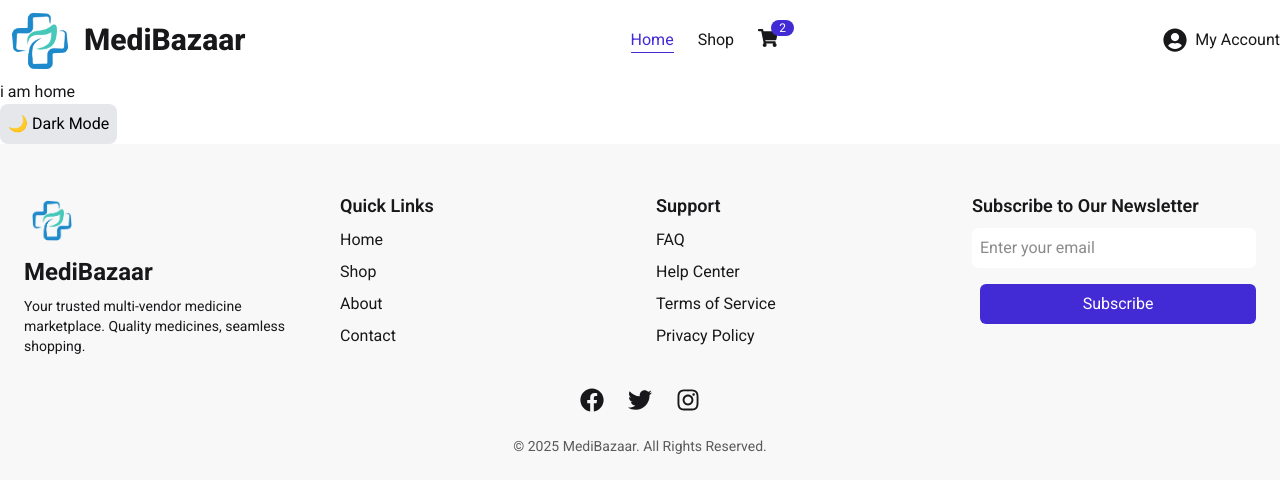
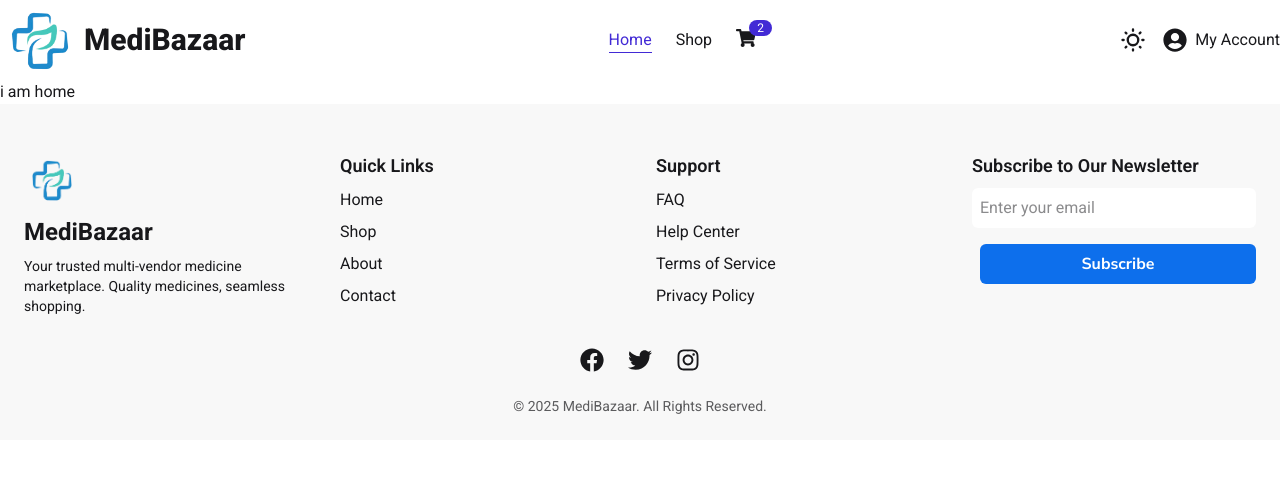
Before and after one commit to emonpappu17/mediBazaar-client-ass, a React (Vite) app: page / in a window 1280 px wide. Shown: the top 492 px of the page. Built offline with nearby package versions, Linux system fonts and the light colour scheme.

Commit message:
dark mode done

```diff
--- a/index.html
+++ b/index.html
@@ -21,14 +21,14 @@
 <body>
   <div id="root"></div>
   <script type="module" src="/src/main.jsx"></script>
-  <!-- public/index.html -->
+  <!-- For Dark Mode -->
   <script>
     try {
       const storedTheme = localStorage.getItem('theme');
       const systemDark = window.matchMedia('(prefers-color-scheme: dark)').matches;
       const initialTheme = storedTheme || (systemDark ? 'dark' : 'light');
       document.documentElement.setAttribute('data-theme', initialTheme);
-      document.documentElement.classList.toggle('dark', initialTheme === 'dark');
+      // document.documentElement.classList.toggle('dark', initialTheme === 'dark');
     } catch (e) { }
   </script>
 </body>
--- a/src/components/common/Button.jsx
+++ b/src/components/common/Button.jsx
@@ -1,11 +1,7 @@
 import PropTypes from "prop-types";
-const Button = ({ text = 'button' }) => {
+const Button = ({ text = 'button', className = '' }) => {
     return (
-        // <button className="p-4  rounded-3xl bg-[#0D6FEC] hover:bg-[#35C7DF]">
-        //     {text}
-        // </button>
-
-        <button className="md:px-4 text-white px-3 py-2 nunito-font text-[16px] font-bold rounded-3xl bg-[#0D6FEC] hover:bg-[#35C7DF] transition-all duration-500 cursor-pointer">
+        <button className={` nunito-font text-[16px] font-bold text-white bg-[#0D6FEC] hover:bg-[#35C7DF] transition-all duration-500 cursor-pointer ${className}`}>
             {text}
         </button>
     );
@@ -14,6 +10,7 @@ const Button = ({ text = 'button' }) => {
 // Define PropTypes for type safety
 Button.propTypes = {
     text: PropTypes.string.isRequired,
+    className: PropTypes.string,
 
 };
 
--- a/src/components/common/ThemeToggle.jsx
+++ b/src/components/common/ThemeToggle.jsx
@@ -1,20 +1,58 @@
 import { useEffect, useState } from "react";
 
 const ThemeToggle = () => {
-    const [theme, setTheme] = useState(localStorage.getItem("theme") || "light");
+    // const [theme, setTheme] = useState(localStorage.getItem("theme") || "light");
+    // useEffect(() => {
+    //     document.documentElement.setAttribute("data-theme", theme);
+    //     localStorage.setItem("theme", theme);
+    // }, [theme]);
+    const [theme, setTheme] = useState('light')
 
     useEffect(() => {
-        document.documentElement.setAttribute("data-theme", theme);
-        localStorage.setItem("theme", theme);
-    }, [theme]);
+        const savedTheme = localStorage.getItem("theme") || "light"
+        setTheme(savedTheme);
+        document.documentElement.setAttribute("data-theme", savedTheme)
+
+    }, [])
+
+    const toggleTheme = () => {
+        const newTheme = theme === 'light' ? 'dark' : 'light';
+        setTheme(newTheme);
+        document.documentElement.setAttribute("data-theme", newTheme);
+        localStorage.setItem("theme", newTheme);
+    }
 
     return (
-        <button
-            onClick={() => setTheme(theme === "light" ? "dark" : "light")}
-            className="p-2 bg-gray-200 dark:bg-gray-800 text-black dark:text-white rounded-lg transition"
-        >
-            {theme === "light" ? "🌙 Dark Mode" : "☀️ Light Mode"}
-        </button>
+        // <button
+        //     // onClick={() => setTheme(theme === "light" ? "dark" : "light")}
+        //     onClick={toggleTheme}
+        //     className="p-2 bg-gray-200 dark:bg-gray-800 text-black dark:text-white rounded-lg transition"
+        // >
+        //     {theme === "light" ? "🌙 Dark Mode" : "☀️ Light Mode"}
+        // </button>
+
+        <label className="swap swap-rotate hover:text-primary">
+            {/* this hidden checkbox controls the state */}
+            <input checked={theme === 'dark'}  onChange={toggleTheme} type="checkbox" className="theme-controller" value="synthwave" />
+
+            {/* sun icon */}
+            <svg
+                className="swap-off size-7 fill-current hover:text-primary"
+                xmlns="http://www.w3.org/2000/svg"
+                viewBox="0 0 24 24">
+                <path
+                    d="M5.64,17l-.71.71a1,1,0,0,0,0,1.41,1,1,0,0,0,1.41,0l.71-.71A1,1,0,0,0,5.64,17ZM5,12a1,1,0,0,0-1-1H3a1,1,0,0,0,0,2H4A1,1,0,0,0,5,12Zm7-7a1,1,0,0,0,1-1V3a1,1,0,0,0-2,0V4A1,1,0,0,0,12,5ZM5.64,7.05a1,1,0,0,0,.7.29,1,1,0,0,0,.71-.29,1,1,0,0,0,0-1.41l-.71-.71A1,1,0,0,0,4.93,6.34Zm12,.29a1,1,0,0,0,.7-.29l.71-.71a1,1,0,1,0-1.41-1.41L17,5.64a1,1,0,0,0,0,1.41A1,1,0,0,0,17.66,7.34ZM21,11H20a1,1,0,0,0,0,2h1a1,1,0,0,0,0-2Zm-9,8a1,1,0,0,0-1,1v1a1,1,0,0,0,2,0V20A1,1,0,0,0,12,19ZM18.36,17A1,1,0,0,0,17,18.36l.71.71a1,1,0,0,0,1.41,0,1,1,0,0,0,0-1.41ZM12,6.5A5.5,5.5,0,1,0,17.5,12,5.51,5.51,0,0,0,12,6.5Zm0,9A3.5,3.5,0,1,1,15.5,12,3.5,3.5,0,0,1,12,15.5Z" />
+            </svg>
+
+            {/* moon icon */}
+            <svg
+                className="swap-on size-7 fill-current hover:text-primary"
+                xmlns="http://www.w3.org/2000/svg"
+                viewBox="0 0 24 24">
+                <path
+                    d="M21.64,13a1,1,0,0,0-1.05-.14,8.05,8.05,0,0,1-3.37.73A8.15,8.15,0,0,1,9.08,5.49a8.59,8.59,0,0,1,.25-2A1,1,0,0,0,8,2.36,10.14,10.14,0,1,0,22,14.05,1,1,0,0,0,21.64,13Zm-9.5,6.69A8.14,8.14,0,0,1,7.08,5.22v.27A10.15,10.15,0,0,0,17.22,15.63a9.79,9.79,0,0,0,2.1-.22A8.11,8.11,0,0,1,12.14,19.73Z" />
+            </svg>
+        </label>
     );
 };
 
--- a/src/components/layout/Footer.jsx
+++ b/src/components/layout/Footer.jsx
@@ -1,6 +1,7 @@
 import { FaFacebook, FaInstagram, FaTwitter } from "react-icons/fa";
 import { Link } from "react-router";
 import logo from '../../assets/websiteLogo.png'
+import Button from "../common/Button";
 const Footer = () => {
 
     return (
@@ -153,12 +154,7 @@ const Footer = () => {
                             className="w-full md:w-auto p-2 rounded-md outline-none mb-4 bg-base-100"
                             required
                         />
-                        <button
-                            type="submit"
-                            className="mt-2 md:mt-0 md:ml-2 text-white py-2 px-4 rounded-md bg-primary hover:bg-secondary transition-all duration-500 cursor-pointer"
-                        >
-                            Subscribe
-                        </button>
+                        <Button className="mt-2 md:mt-0 md:ml-2 py-2 px-4 rounded-md" text="Subscribe"></Button>
                     </form>
                 </div>
             </div>
--- a/src/components/layout/Navbar.jsx
+++ b/src/components/layout/Navbar.jsx
@@ -5,6 +5,7 @@ import { FaAlignJustify } from "react-icons/fa";
 import { RxCross1 } from "react-icons/rx";
 import Button from "../common/Button";
 import logo from '../../assets/websiteLogo.png'
+import ThemeToggle from "../common/ThemeToggle";
 
 const Navbar = () => {
 
@@ -139,10 +140,11 @@ const Navbar = () => {
 
                 {/* Authentication / User Profile */}
                 <div className="flex items-center space-x-4 ml-auto md:ml-0">
+                <ThemeToggle className="mr-0"></ThemeToggle>
                     {!isLoggedIn ? (
                         <>
                             <Link to="/login">
-                                <Button text="Join Us"></Button>
+                                <Button text="Join Us" className="md:px-4  px-3 py-2 rounded-3xl"></Button>
                             </Link>
                         </>
                     ) : (
@@ -191,7 +193,7 @@ const Navbar = () => {
                     <div className="drawer-content">
                         <label
                             htmlFor="my-drawer"
-                            className="drawer-button md:hidden text-2xl p-4 cursor-pointer text-base-content"
+                            className="drawer-button md:hidden text-2xl p-4 cursor-pointer text-base-content hover:text-primary"
                         >
                             {isSideBarOpen ? <RxCross1 /> : <FaAlignJustify />}
                         </label>
@@ -205,7 +207,7 @@ const Navbar = () => {
                         <ul className="menu bg-base-200 text-base-content min-h-full w-80 pr-10 pl-4 space-y-3">
                             <label
                                 htmlFor="my-drawer"
-                                className="drawer-button md:hidden text-2xl ml-auto mt-2 cursor-pointer transition duration-300 ease-in-out hover:scale-75"
+                                className="hover:text-primary drawer-button md:hidden text-2xl ml-auto mt-2 cursor-pointer transition duration-300 ease-in-out hover:scale-75"
                             >
                                 <RxCross1 />
                             </label>
--- a/src/pages/auth/Register.jsx
+++ b/src/pages/auth/Register.jsx
@@ -2,7 +2,8 @@ import { Link } from "react-router";
 import { FcGoogle } from "react-icons/fc";
 import { BsGithub } from "react-icons/bs";
 import Lottie from "lottie-react";
-import signupAnimation from '../../../public/registerAnimation.json'
+import signupAnimation from '../../assets/registerAnimation.json'
+import Button from "../../components/common/Button";
 
 const Register = () => {
 
@@ -127,12 +128,7 @@ const Register = () => {
                     </select>
 
                     {/* Button */}
-                    {/* <button className="mt-3 p-4 w-full text-white rounded bg-primary hover:bg-secondary transition-all duration-500 cursor-pointer">
-                        Signup
-                    </button> */}
-
-                    {/* Button */}
-                    <button className="mt-3  p-4 w-full text-white rounded bg-[#0D6FEC] hover:bg-[#35C7DF] transition-all duration-500 cursor-pointer">Signup</button>
+                    <Button className="mt-3 p-4 w-full rounded" text="Sign Up"></Button>
 
                     <span className="mt-3">
                         <Link to={'/login'} className="font-bold hover:text-primary">
--- a/src/pages/error/NotFound.jsx
+++ b/src/pages/error/NotFound.jsx
@@ -31,7 +31,7 @@ const NotFound = () => {
                             But do not worry, you can find plenty of other things on our homepage.
                         </p>
                         <Link to={'/'}>
-                            <Button text="Back to homepage"></Button>
+                            <Button text="Back to homepage" className="md:px-4  px-3 py-2 rounded-3xl"></Button>
                         </Link>
                     </div>
                 </div>
--- a/src/pages/home/Home.jsx
+++ b/src/pages/home/Home.jsx
@@ -1,10 +1,9 @@
-import ThemeToggle from "../../components/common/ThemeToggle";
 
 const Home = () => {
     return (
         <div>
             <h1>i am home</h1>
-            <ThemeToggle></ThemeToggle>
+            {/* <ThemeToggle></ThemeToggle> */}
         </div>
     );
 };
```
Also changed, not shown: src/pages/auth/Login.jsx (+4 -3 lines), src/assets/loginAnimation.json (renamed from public/loginAnimation.json), src/assets/registerAnimation.json (renamed from public/registerAnimation.json).
